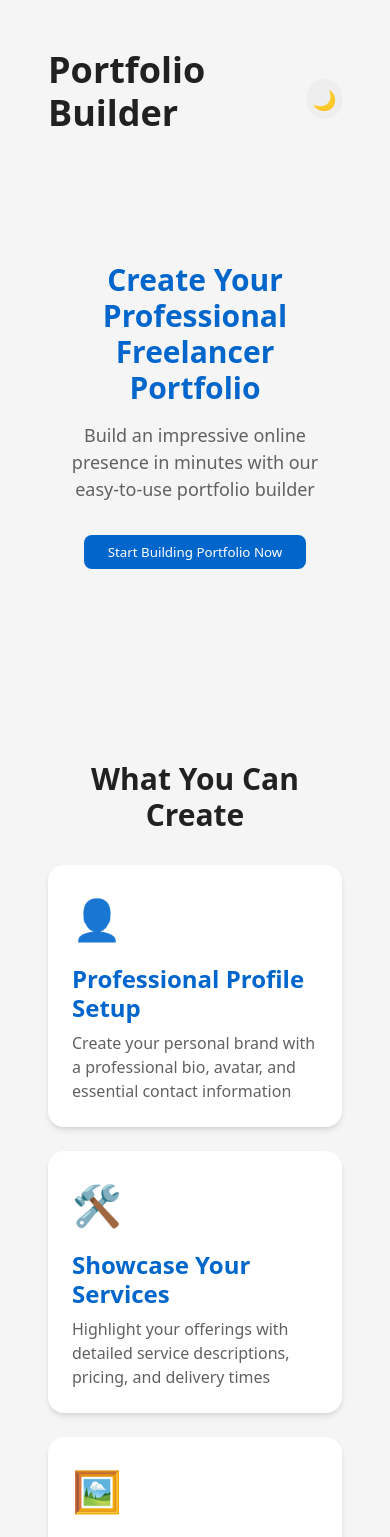
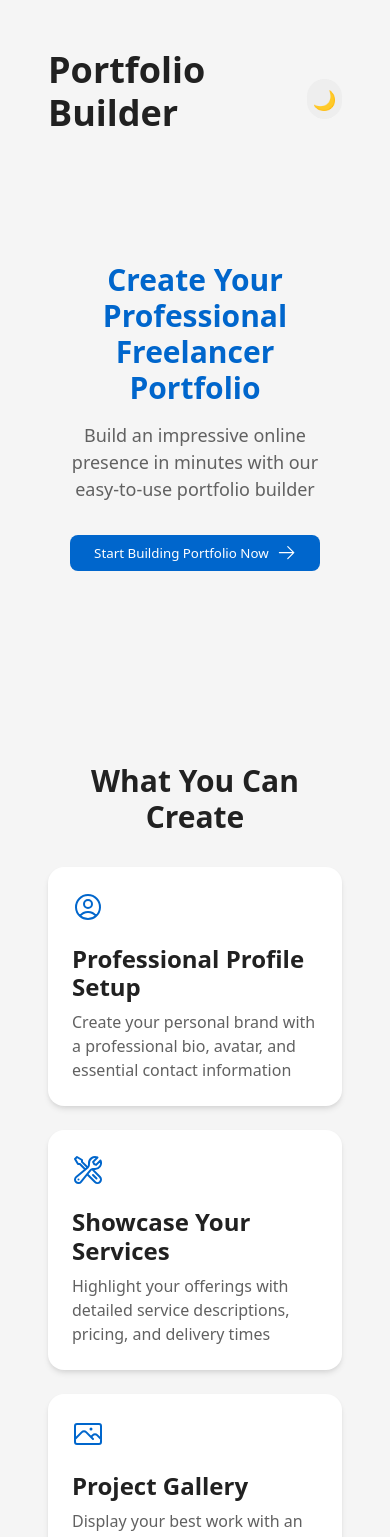
Before and after one commit to vraj-wappnet/portfolio-builder, a Vue app: page / in a window 390 px wide. Shown: the top 1537 px of the page. Built offline with nearby package versions, Linux system fonts and the light colour scheme.

Commit message:
refactor Home.vue to use icon components and enhance feature display

```diff
--- a/src/views/Home.vue
+++ b/src/views/Home.vue
@@ -1,6 +1,15 @@
 <script setup lang="ts">
 import { ref } from "vue";
 import { useRouter } from "vue-router";
+import {
+  UserCircleIcon,
+  WrenchScrewdriverIcon,
+  PhotoIcon,
+  StarIcon,
+  CalendarDaysIcon,
+  ShareIcon,
+  ArrowRightIcon,
+} from "@heroicons/vue/24/outline";
 
 const router = useRouter();
 
@@ -13,37 +22,37 @@ const features = ref([
     title: "Professional Profile Setup",
     description:
       "Create your personal brand with a professional bio, avatar, and essential contact information",
-    icon: "👤",
+    icon: UserCircleIcon,
   },
   {
     title: "Showcase Your Services",
     description:
       "Highlight your offerings with detailed service descriptions, pricing, and delivery times",
-    icon: "🛠️",
+    icon: WrenchScrewdriverIcon,
   },
   {
     title: "Project Gallery",
     description:
       "Display your best work with an impressive portfolio of projects with images and descriptions",
-    icon: "🖼️",
+    icon: PhotoIcon,
   },
   {
     title: "Client Testimonials",
     description:
       "Build trust with potential clients by showcasing feedback from satisfied customers",
-    icon: "⭐",
+    icon: StarIcon,
   },
   {
     title: "Availability Calendar",
     description:
       "Let clients know when you're available with an interactive schedule display",
-    icon: "📅",
+    icon: CalendarDaysIcon,
   },
   {
     title: "Export & Share",
     description:
       "Download your portfolio as a PDF or share it online with a dedicated link",
-    icon: "🔗",
+    icon: ShareIcon,
   },
 ]);
 </script>
@@ -63,6 +72,7 @@ const features = ref([
           <div class="hero-actions">
             <button @click="startBuilding" class="btn btn-primary">
               Start Building Portfolio Now
+              <ArrowRightIcon class="btn-icon" />
             </button>
           </div>
         </div>
@@ -78,7 +88,9 @@ const features = ref([
             :key="index"
             class="feature-card"
           >
-            <div class="feature-icon">{{ feature.icon }}</div>
+            <div class="feature-icon">
+              <component :is="feature.icon" class="icon" />
+            </div>
             <h3 class="feature-title">{{ feature.title }}</h3>
             <p class="feature-description">{{ feature.description }}</p>
           </div>
@@ -112,6 +124,13 @@ const features = ref([
   margin-top: var(--space-4);
 }
 
+.btn-icon {
+  width: 1.2rem;
+  height: 1.2rem;
+  margin-left: 0.5rem;
+  vertical-align: middle;
+}
+
 .section-title {
   text-align: center;
   margin-bottom: var(--space-5);
@@ -141,45 +160,30 @@ const features = ref([
 }
 
 .feature-icon {
-  font-size: 2.5rem;
   margin-bottom: var(--space-3);
+  color: var(--color-primary);
+}
+
+.icon {
+  width: 2.5rem;
+  height: 2.5rem;
 }
 
 .feature-title {
   margin-bottom: var(--space-2);
-  color: var(--color-primary);
+  color: var (--color-primary);
 }
 
 .feature-description {
   color: var(--color-neutral-700);
 }
 
-.cta {
-  margin: var(--space-8) 0;
-  padding: var(--space-6);
-  background-color: var(--color-primary-light);
-  border-radius: var(--radius-lg);
-  color: white;
-  text-align: center;
-}
-
-.cta h2 {
-  margin-bottom: var(--space-3);
-}
-
-.cta p {
-  margin-bottom: var(--space-4);
-  max-width: 600px;
-  margin-left: auto;
-  margin-right: auto;
-}
-
 .dark-mode .feature-card {
   background-color: var(--color-neutral-100);
 }
 
-.dark-mode .cta {
-  background-color: var(--color-primary-dark);
+.dark-mode .feature-icon {
+  color: var(--color-primary-light);
 }
 
 @media (max-width: 768px) {
@@ -190,5 +194,10 @@ const features = ref([
   .hero-subtitle {
     font-size: var(--text-lg);
   }
+
+  .icon {
+    width: 2rem;
+    height: 2rem;
+  }
 }
 </style>
```
